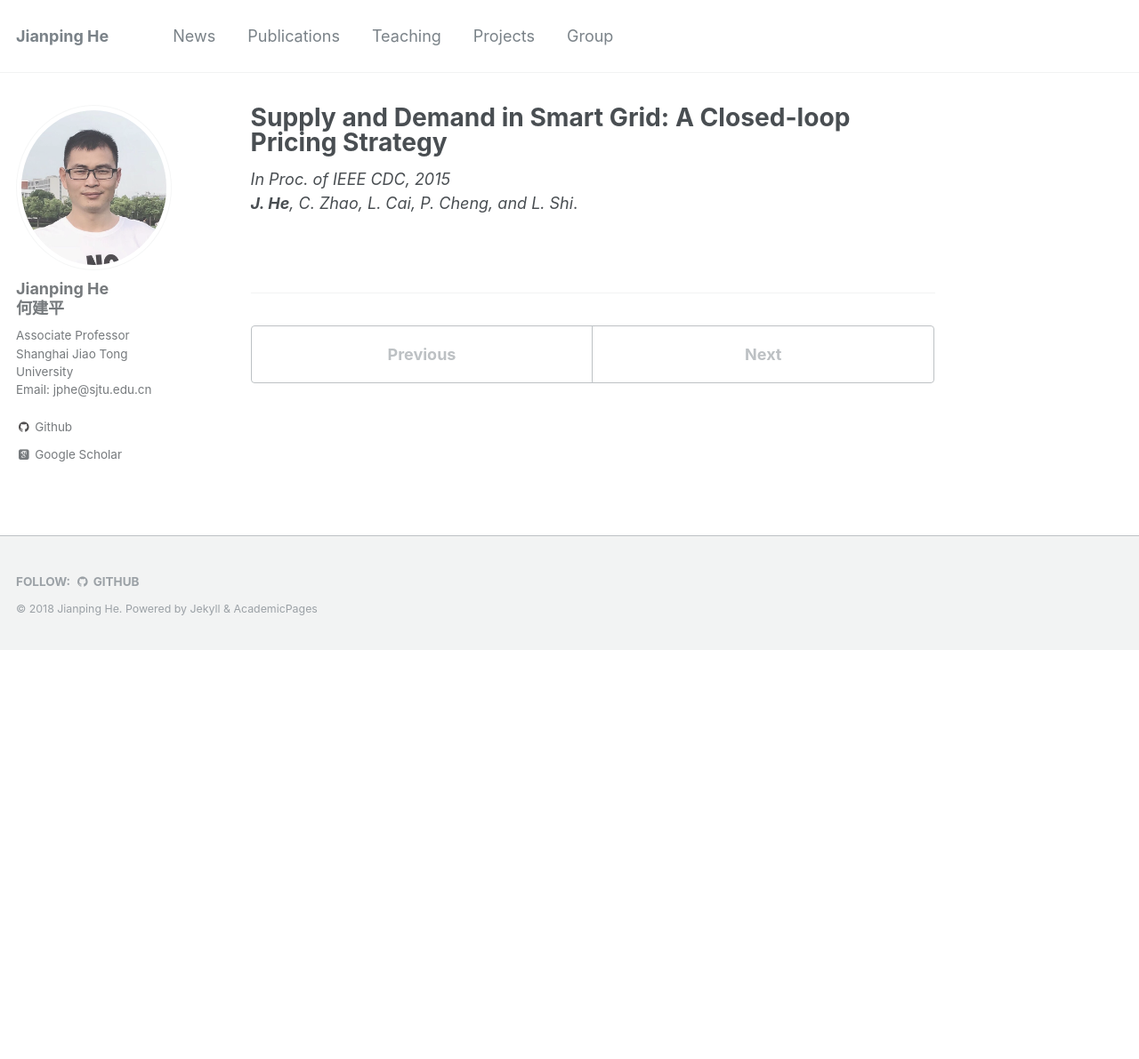
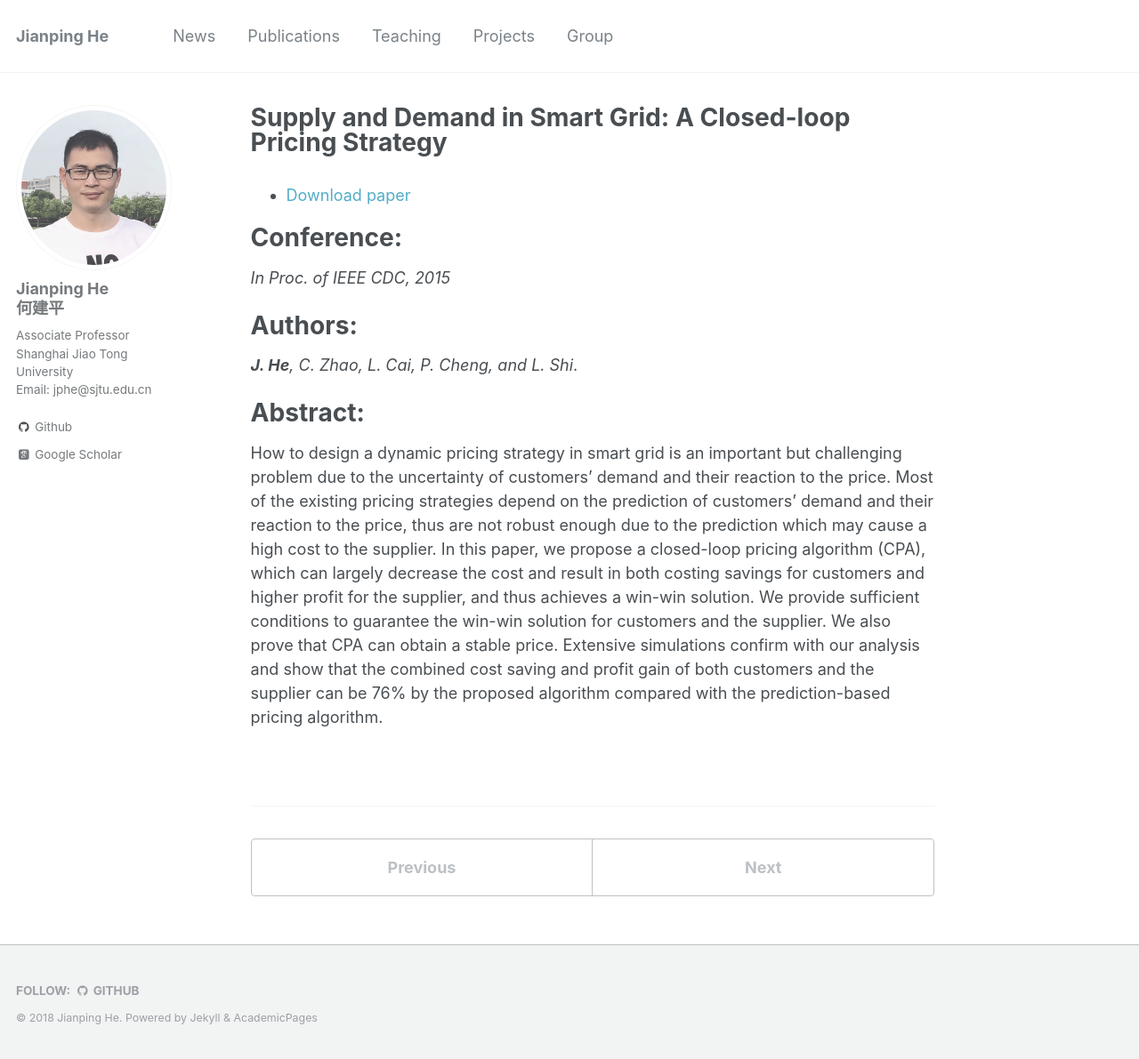
Before and after one commit to jiangshuozz/Jianping-He.github.io, a Jekyll site: the page built from _publications/2015-10-15-Supply-and-Demand-in-Smart-Grid.md, in a window 1280 px wide and 1191 px high. Shown: the whole window at 89% size. Built offline with Jekyll 4.4.1, drawn with Linux system fonts in a browser that asks for light colours; some web fonts are replaced.

Commit message:
Update 2015-10-15-Supply-and-Demand-in-Smart-Grid.md

```diff
--- a/_publications/2015-10-15-Supply-and-Demand-in-Smart-Grid.md
+++ b/_publications/2015-10-15-Supply-and-Demand-in-Smart-Grid.md
@@ -8,5 +8,16 @@ venue: '--'
 #paperurl: ''
 #citation: ''
 ---
+- [Download paper](https://ieeexplore.ieee.org/abstract/document/7403163/)
+
+Conference:
+===
 *In Proc. of IEEE CDC,  2015*
+
+Authors:
+===
 ***J. He**, C. Zhao, L. Cai, P. Cheng, and L. Shi*.
+
+Abstract:
+===
+How to design a dynamic pricing strategy in smart grid is an important but challenging problem due to the uncertainty of customers' demand and their reaction to the price. Most of the existing pricing strategies depend on the prediction of customers' demand and their reaction to the price, thus are not robust enough due to the prediction which may cause a high cost to the supplier. In this paper, we propose a closed-loop pricing algorithm (CPA), which can largely decrease the cost and result in both costing savings for customers and higher profit for the supplier, and thus achieves a win-win solution. We provide sufficient conditions to guarantee the win-win solution for customers and the supplier. We also prove that CPA can obtain a stable price. Extensive simulations confirm with our analysis and show that the combined cost saving and profit gain of both customers and the supplier can be 76% by the proposed algorithm compared with the prediction-based pricing algorithm.
```
